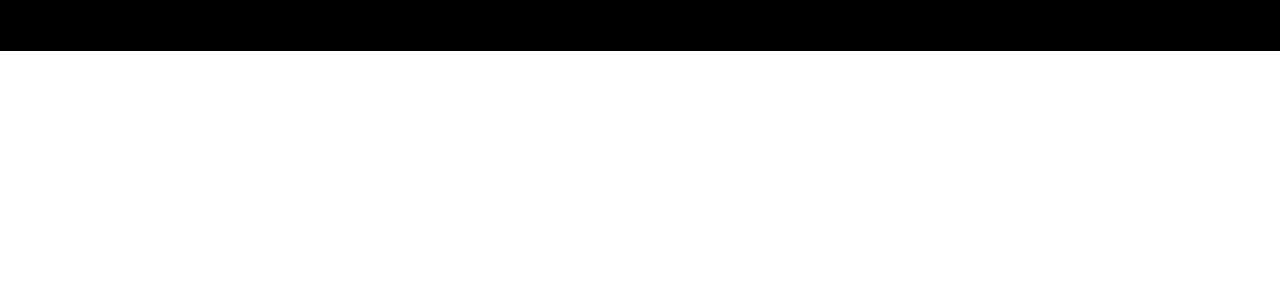
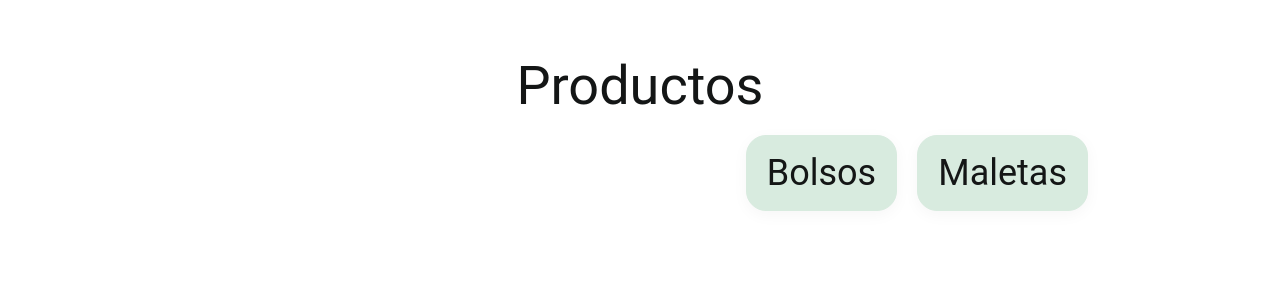
Before and after one commit to carolinaviasus/Pagina_Beautifulshop, an Angular app: page / in a window 1280 px wide. Shown: the top 300 px of the page. Built offline with nearby package versions, Linux system fonts and the light colour scheme.

Commit message:
descripcion

```diff
--- a/src/app/components/category-tab/category-tab.component.html
+++ b/src/app/components/category-tab/category-tab.component.html
@@ -1,3 +1,3 @@
-<div class="category-tab-container">
+<div (click)="getTabAction()" class="category-tab-container">
     {{tab.name}}
 </div>
--- a/src/app/components/category-tab/category-tab.component.scss
+++ b/src/app/components/category-tab/category-tab.component.scss
@@ -2,17 +2,18 @@
 
 .category-tab-container{
     padding: $main-padding $secondary-padding;
-    background: black;
-    // width: fit-content;
-    // color: $blackish-color;
-    // border: 1px solid $secondary-color;
-    // box-shadow: $box-shadow;
-    // font-size: $font-size16;
-    // &:hover{
-    //     cursor: pointer;
-    //     border-color: $primary-color;
-    //     color: $primary-color;
-    //     transform: translateY(5px);
-    //     transition: 1s all;
-    // }
+    background: $boton-prod-color;
+    width: fit-content;
+    color: $blackish-color;
+    border: 1px solid $boton-prod-color;
+    box-shadow: $box-shadow;
+    font-size: $font-size36;
+    border-radius: 20px;
+    &:hover{
+        cursor: pointer;
+        background: $boton-prod-color;
+        color: $boton-hover;
+        transform: translateY(5px);
+        transition: 1s all;
+    }
 }
--- a/src/app/components/category-tab/category-tab.component.ts
+++ b/src/app/components/category-tab/category-tab.component.ts
@@ -1,17 +1,20 @@
-import { Component, Input } from '@angular/core';
+import { Component, EventEmitter, Input, OnInit, Output } from '@angular/core';
 
 @Component({
   selector: 'app-category-tab',
   templateUrl: './category-tab.component.html',
   styleUrls: ['./category-tab.component.scss']
 })
-export class CategoryTabComponent {
+export class CategoryTabComponent implements OnInit {
 
   @Input() tab : any
-    constructor(){}
+  @Output() tabAction :EventEmitter<any> = new EventEmitter()
+  constructor() { }
 
+  ngOnInit(): void {
+  }
 
-  ngOinit(): void {
-
+  getTabAction(){
+      this.tabAction.emit(this.tab)
   }
 }
--- a/src/app/pages/products/products.component.html
+++ b/src/app/pages/products/products.component.html
@@ -1 +1,9 @@
-<app-category-tab [tab]="tab" ></app-category-tab>
+
+<div class="product-container">
+    <div class="product-header-section">
+       <p class="title">Productos</p>
+        <div class="category-section">
+            <app-category-tab *ngFor="let tab of tabs; let i =index" (tabAction)="handleTabClick($event, i)" [tab]="tab"></app-category-tab>
+        </div>
+    </div>
+</div>
--- a/src/app/pages/products/products.component.scss
+++ b/src/app/pages/products/products.component.scss
@@ -0,0 +1,41 @@
+@import '/src/themes/themes.scss';
+
+.product-container{
+    width: 100%;
+    display: flex;
+    flex-direction: column;
+    align-items: center;
+    .product-header-section{
+        text-align: center;
+        width: 70%;
+        .title{
+            font-size: $font-size54;
+            color: $blackish-color;
+            margin-bottom: 18px;
+        }
+
+        // .product-description{
+        //     font-size: $font-size18;
+        //     color: $greyish-color;
+        // }
+
+        .category-section{
+            display: flex;
+            flex-wrap: nowrap;
+            justify-content: flex-end;
+            column-gap: $secondary-padding;
+        }
+    }
+
+    .products-section{
+        display: flex;
+        flex-wrap: wrap;
+        justify-content: center;
+        width: 100%;
+        margin-top: 48px;
+        gap: 23px;
+        *{
+            width: calc(calc(100%/3) - (23px *2))
+        }
+    }
+}
--- a/src/app/pages/products/products.component.ts
+++ b/src/app/pages/products/products.component.ts
@@ -1,4 +1,4 @@
-import { Component } from '@angular/core';
+import { Component, OnInit } from '@angular/core';
 
 @Component({
   selector: 'app-products',
@@ -8,11 +8,32 @@
 export class ProductsComponent {
 
   constructor(){}
-  tab = {
-    name:'wake'
+
+  // constructor(private productService :ProductsService) { }
+  // headerText: string =''
+  tabs : any =[{
+    id :1,
+    name:'Bolsos',
+    active :false
+  },
+  {
+    id :2,
+    name:'Maletas',
+    active :false
+  },
+
+]
+
+  ngOinit(): void{
   }
 
-  ngOinit(){
+  handleTabClick($event : any,index:number){
+    console.log($event)
+    for(let tab of this.tabs){
+      tab.active = false
+    }
+    this.tabs[index].active =true;
+    console.log(this.tabs[index])
+  }
 
-  }
 }
--- a/src/assets/mock/products.json
+++ b/src/assets/mock/products.json
@@ -3,7 +3,7 @@
         "id":1,
         "image":"../../../assets/image/cbd_body_oil.jpeg",
         "name":"CBD Body Oil",
-        "category": "Wake Sleep",
+        "category": "Bolsos Sleep",
         "description": "Ut enim ad minim veniam, quis nostrud exercitation ullamco laboris...",
         "price": 24.00,
         "productSize":[
--- a/src/themes/themes.scss
+++ b/src/themes/themes.scss
@@ -1,6 +1,7 @@
 // colors
-$primary-color: #185951;
-$secondary-color : #F5F5F5;
+$header-color: #6A6C69;
+$boton-prod-color : #D8EBDF;
+$boton-hover: #6A6C69;
 $blackish-color: #141616;
 $greyish-color: #646867;
 $secondary-grey: #e8e8e8;
@@ -14,6 +15,7 @@
 $font-size20 :22px;
 $font-size22 :22px;
 $font-size24:24px;
+$font-size36:36px;
 //spacing
 $main-padding : 16px;
 $secondary-padding: 20px;
```
